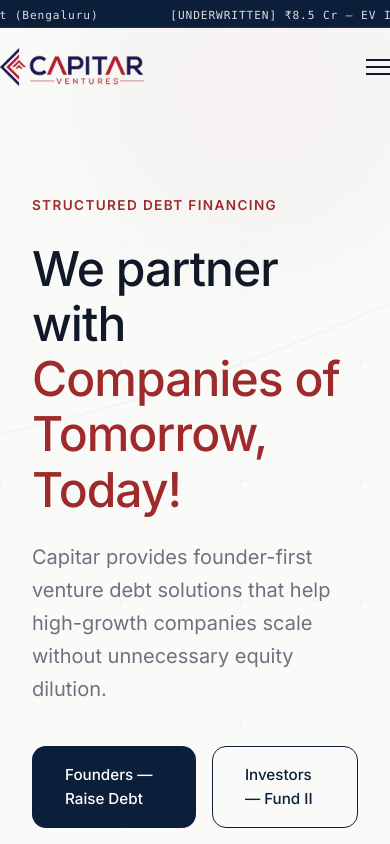
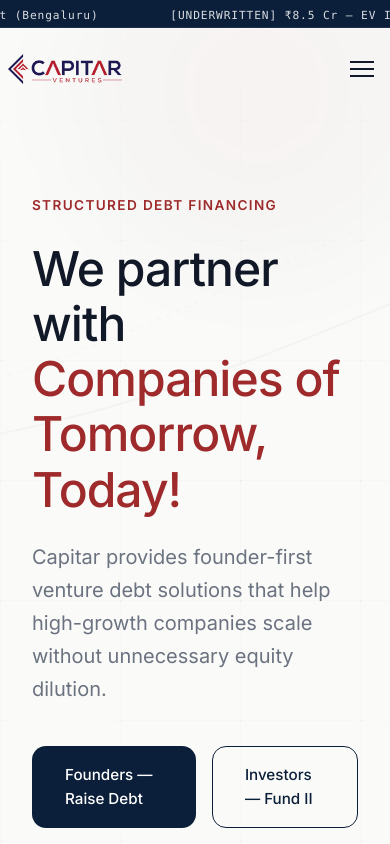
Before and after one commit to shah-aaseesh/capitar, a website: page index.html in a window 390 px wide. Shown: the top 844 px of the page. Drawn offline with Linux system fonts and the light colour scheme.

Commit message:
fix: adjust mobile header logo and hamburger button offsets

```diff
--- a/assets/css/style.css
+++ b/assets/css/style.css
@@ -1433,8 +1433,18 @@ footer.site-footer {
   }
 
   /* Mobile Navigation Menu */
+  .logo {
+    margin-left: 0.5rem;
+  }
+
+  .logo-img {
+    height: 30px; /* Compact mobile logo scale */
+  }
+
   .hamburger {
     display: block;
+    margin-right: 0.5rem;
+    padding: 8px;
   }
 
   .nav-menu {
```
